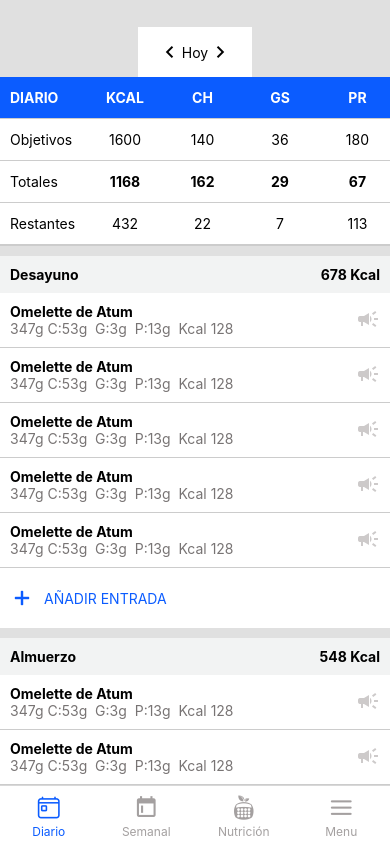
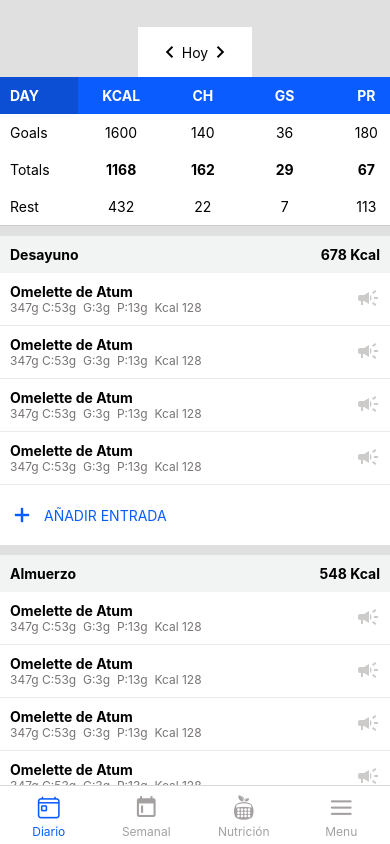
Before and after one commit to ariel151515/Flextonica, a React Native app in the folder Flextonica-Frontend/: screen /Diario in a window 390 px wide. Built offline with nearby package versions, Linux system fonts and the light colour scheme.

Commit message:
retoques esteticos

```diff
--- a/Flextonica-Frontend/components/BoxDiario.jsx
+++ b/Flextonica-Frontend/components/BoxDiario.jsx
@@ -1,51 +1,90 @@
 import React from 'react';
-import { View, Text, StyleSheet, Platform  } from 'react-native';
+import { View, Text, StyleSheet, Platform } from 'react-native';
 
-export const BoxDiarioItems = ({ texto, kcal, ch, gs, pr, box }) => {
+export const BoxDiarioItems = ({ texto, Kcal, ch, gs, pr, box }) => {
+  const styles = StyleSheet.create({
+    item: {
+      flexDirection: 'row',
+      justifyContent: 'space-between',
+      alignItems: 'center',
+      //borderBottomWidth: 0.5,
+      //borderBottomColor: '#ccc',
+    },
+    boxAzul: {
+      backgroundColor: texto === 'Totals' || texto === 'Rest' || texto === 'Goals' ? '#ffffff' : '#0C4FD4',
+      width: '20%',
+      paddingTop: 10,
+      paddingBottom: 10,
+      paddingLeft: 10,
+      paddingRight: 10,
+    },
+    itemNum: {
+      flexDirection: 'row',
+      justifyContent: 'space-between',
+      alignItems: 'center',
+      width: '75%',
+      padding: 2
+    },
+    itemNumUn: {
+      width: '15%',
+      alignItems: 'center',
+    },
+    itemNumDos: {
+      width: '15%',
+      alignItems: 'center',
+    },
+    itemNumTres: {
+      width: '15%',
+      alignItems: 'center',
+    },
+    itemNumCuatro: {
+      width: '15%',
+      alignItems: 'center',
+    },
+    negrita: {
+      fontWeight: 'bold',
+    },
+    tituloBlanco: {
+      color: '#FFF',
+      fontWeight: 'bold',
+    },
+    text: {
+      color: '#FFF',
+      fontWeight: 'bold',
+    }
+  });
+
   return (
     <View style={styles.item}>
-
-      <View>
-        <Text>
-            <Text style={box === 'diario' && styles.tituloBlanco}>
+      <View style={styles.boxAzul}>
+        <Text style={box === 'diario' && styles.tituloBlanco }>
           {texto}
-            </Text>
         </Text>
       </View>
 
       <View style={styles.itemNum}>
         <View style={styles.itemNumUn}>
-          <Text style={texto === 'Totales' ? styles.negrita : null }>
-            <Text style={box === 'diario' && styles.tituloBlanco}>
-               {kcal}
-            </Text>
-          </Text>
+
+          {box === 'diario' ? <Text style={styles.text}>{Kcal}</Text> :  <Text style={texto === 'Totals'  ? styles.negrita : null}>{Kcal}
+          </Text>}
+
+
         </View>
 
         <View style={styles.itemNumDos}>
-            <Text style={texto === 'Totales' ? styles.negrita : null}>
-                <Text style={box === 'diario' && styles.tituloBlanco}>
-                    {ch}
-                </Text>
-            </Text>
+        {box === 'diario' ? <Text style={styles.text}>{ch}</Text> :  <Text style={texto === 'Totals'  ? styles.negrita : null}>{ch}
+          </Text>}
         </View>
 
         <View style={styles.itemNumTres}>
-            <Text style={texto === 'Totales' ? styles.negrita : null}>
-            <Text style={box === 'diario' && styles.tituloBlanco}>
-                    {gs}
-                </Text>
-            </Text>
+        {box === 'diario' ? <Text style={styles.text}>{gs}</Text> :  <Text style={texto === 'Totals'  ? styles.negrita : null}>{gs}
+          </Text>}
         </View>
 
         <View style={styles.itemNumCuatro}>
-            <Text style={texto === 'Totales' ? styles.negrita : null}>
-                <Text style={box === 'diario' && styles.tituloBlanco}>
-                    {pr}
-                </Text>
-            </Text>
+        {box === 'diario' ? <Text style={styles.text}>{pr}</Text> :  <Text style={texto === 'Totals'  ? styles.negrita : null}>{pr}
+          </Text>}
         </View>
-
       </View>
     </View>
   );
@@ -55,13 +94,19 @@ const BoxDiario = () => {
   return (
     <View style={styles.contenedor}>
       <View style={styles.barraAzul}>
-        <BoxDiarioItems texto="DIARIO" kcal="KCAL" ch="CH" gs="GS" pr="PR" box="diario"/>
+        <BoxDiarioItems
+          texto="DAY"
+          Kcal="KCAL"
+          ch="CH"
+          gs="GS"
+          pr="PR"
+          box="diario"
+        />
       </View>
 
-      <BoxDiarioItems texto="Objetivos" kcal="1600" ch="140" gs="36" pr="180" />
-      <BoxDiarioItems texto="Totales" kcal="1168" ch="162" gs="29" pr="67" />
-      <BoxDiarioItems texto="Restantes" kcal="432" ch="22" gs="7" pr="113" />
-
+      <BoxDiarioItems texto="Goals" Kcal="1600" ch="140" gs="36" pr="180" />
+      <BoxDiarioItems texto="Totals" Kcal="1168" ch="162" gs="29" pr="67" />
+      <BoxDiarioItems texto="Rest" Kcal="432" ch="22" gs="7" pr="113" />
     </View>
   );
 };
@@ -86,75 +131,8 @@ const styles = StyleSheet.create({
   },
   barraAzul: {
     backgroundColor: '#0B5CFF',
-    color: '#ffff'
-  },
-  boxKcal: {},
-  boxCh: {},
-  boxGs: {},
-  boxPr: {},
-  textoBlanco: {
-    color: '#FFF',
-    fontSize: 14,
-  },
-  textoBlancoDiario: {
-    color: '#FFF',
-    fontSize: 14,
-    fontWeight: 'bold',
-  },
-  contenedorMacros: {
-    flexDirection: 'row',
-    justifyContent: 'space-between',
-    alignItems: 'center',
-    width: '70%',
-    padding: 12,
-    marginRight: 15,
-  },
-  item: {
-    flexDirection: 'row',
-    justifyContent: 'space-between',
-    alignItems: 'center',
-    padding: 10,
-    borderBottomWidth: 0.5,
-    borderBottomColor: '#ccc',
-  },
-  itemNum: {
-    flexDirection: 'row',
-    justifyContent: 'space-between',
-    alignItems: 'center',
-    width: '75%',
-    padding: 2,
-  },
-  itemNumUn: {
-    width: '15%',
-    alignItems: 'center',
-  },
-  itemNumDos: {
-    width: '15%',
-    alignItems: 'center',
-  },
-  itemNumTres: {
-    width: '15%',
-    alignItems: 'center',
-  },
-  itemNumCuatro: {
-    width: '15%',
-    alignItems: 'center',
-  },
-  negrita: {
-    fontWeight: 'bold',
-  },
-  boxDiariott: {
-    paddingLeft: 15,
-  },
-  blanco:{
-    color: '#FFF',
-    fontSize: 14,
-    fontWeight: 'bold',
-  },
-  tituloBlanco: {
-    color: '#FFF',
-    fontWeight: 'bold',
-  },
+    color: '#ffff',
+  }
 });
 
 export default BoxDiario;
--- a/Flextonica-Frontend/components/ContenedorAgua.jsx
+++ b/Flextonica-Frontend/components/ContenedorAgua.jsx
@@ -52,8 +52,8 @@ const styles = StyleSheet.create({
     flexDirection: 'row',
     justifyContent:'space-between',
     gap:25,
-    paddingTop:15,
-    paddingBottom:15}
+    paddingTop:10,
+    paddingBottom:10}
 })
 
 export default ContenedorAgua
--- a/Flextonica-Frontend/components/ContenedorAlimentos.jsx
+++ b/Flextonica-Frontend/components/ContenedorAlimentos.jsx
@@ -53,7 +53,6 @@ const ContenedorAlimentos = ({titulo,calorias}) => {
        <Item />
        <Item />
        <Item />
-       <Item />
 
        <View style={styles.btn}>
             <Entypo name="plus" size={24} color="#0B5CFF" />
@@ -83,9 +82,9 @@ const styles = StyleSheet.create({
         justifyContent:'space-between',
         alignItems: 'center',
         padding: 10,
-        borderBottomWidth: 0.5,
-        borderBottomColor: '#ccc',
-        backgroundColor: '#fff'
+        backgroundColor: '#fff',
+        borderBottomWidth: 0.6,
+        borderBottomColor: '#EAEBEC',
     },
     icon:{
         marginBottom:0,
@@ -102,7 +101,8 @@ const styles = StyleSheet.create({
     tituloBlancoDos: {
         gap:0,
         display: 'flex',
-        color: '#787474'
+        color: '#787474',
+        fontSize:12,
     },
     itt: {
         display: 'flex',
```
Lines whose indentation alone changed are shown as unchanged.
